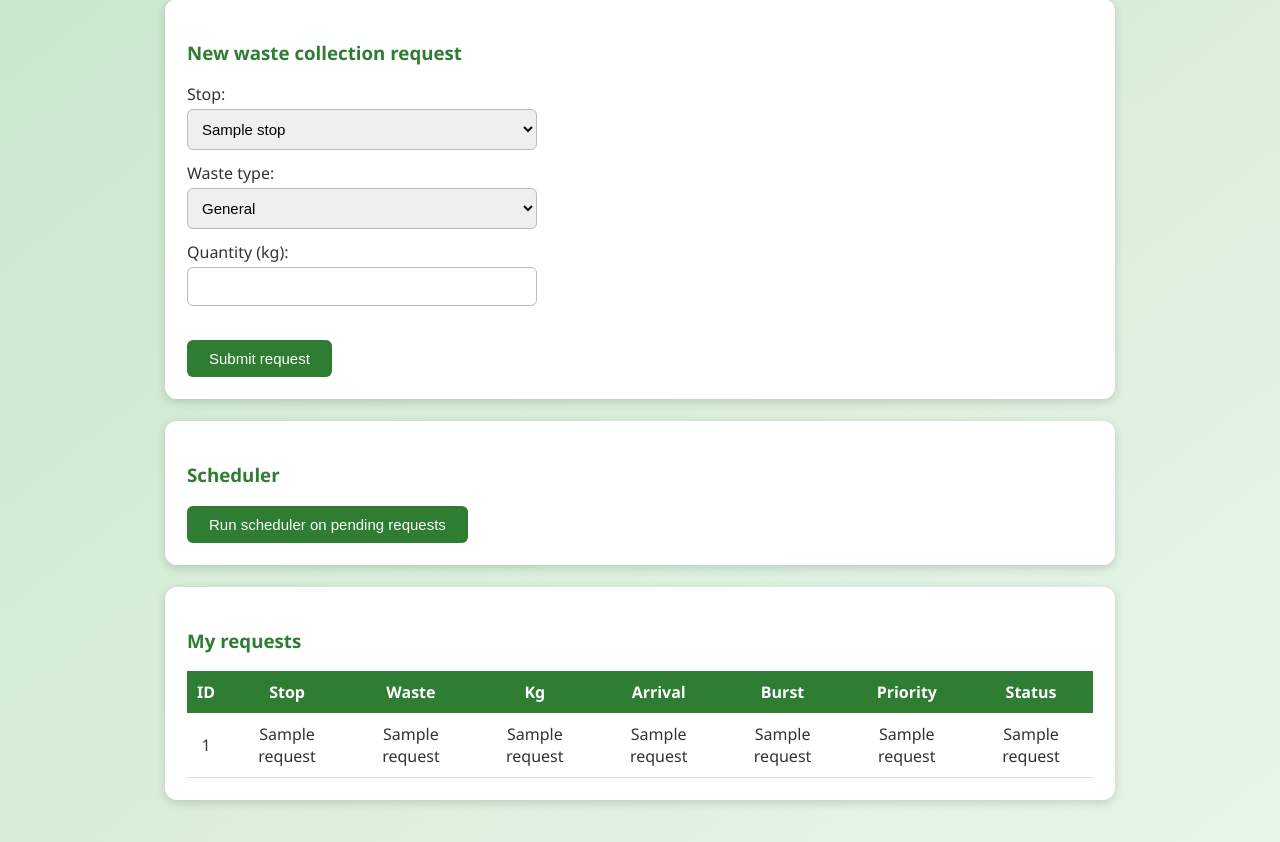
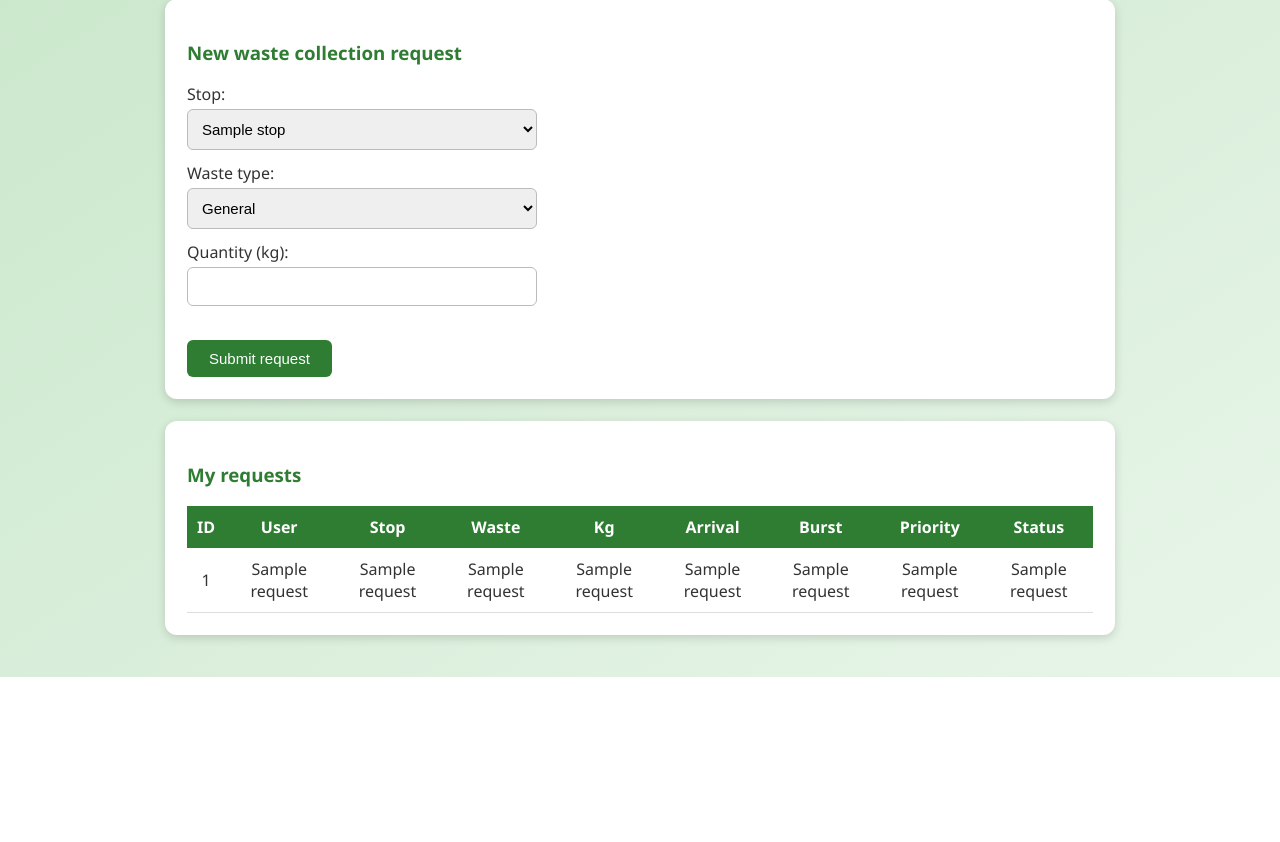
Before and after one commit to himishjaiswal/SMART-WASTE-MANAGER-, a Flask app: template templates/dashboard.html in a window 1280 px wide. Shown: the part 164-1006 px from the top of the page. After the commit the page ends 841 px from the top, so only its background shows below. Run offline with Flask 3, Linux system fonts and the light colour scheme; the template is opened without the code that fills it: most values are stand-ins (such as "Sample title", 1, 10 or a date in 2020).

Commit message:
admin role check, admin sees all requests

```diff
--- a/app.py
+++ b/app.py
@@ -23,6 +23,10 @@ def get_db():
         password="Sumit@123",
         database="waste_db"
     )
+
+
+def is_admin():
+    return session.get("role") == "admin"
 
 def choose_algorithm(rows):
     # rows = list of (id, arrival, burst, priority)
@@ -140,21 +144,31 @@ def dashboard():
     db = get_db()
     cur = db.cursor()
 
-    # stops the user can choose from (not the depot or dump site)
     cur.execute("SELECT stop_id, stop_name FROM stop WHERE stop_name NOT IN ('Depot', 'Dump Site')")
     stops = cur.fetchall()
 
-    # this user's requests, joined with the stop name
-    cur.execute("""SELECT r.request_id, s.stop_name, r.waste_type, r.quantity_kg,
-                          r.arrival_time, r.burst_time, r.priority, r.status
-                   FROM waste_request r JOIN stop s ON r.stop_id = s.stop_id
-                   WHERE r.user_id = %s ORDER BY r.request_id DESC""",
-                (session["user_id"],))
+    if is_admin():
+        # admin sees every user's requests
+        cur.execute("""SELECT r.request_id, s.stop_name, r.waste_type, r.quantity_kg,
+                              r.arrival_time, r.burst_time, r.priority, r.status, u.name
+                       FROM waste_request r
+                       JOIN stop s ON r.stop_id = s.stop_id
+                       JOIN users u ON r.user_id = u.user_id
+                       ORDER BY r.request_id DESC""")
+    else:
+        # normal user sees only their own requests
+        cur.execute("""SELECT r.request_id, s.stop_name, r.waste_type, r.quantity_kg,
+                              r.arrival_time, r.burst_time, r.priority, r.status, u.name
+                       FROM waste_request r
+                       JOIN stop s ON r.stop_id = s.stop_id
+                       JOIN users u ON r.user_id = u.user_id
+                       WHERE r.user_id = %s
+                       ORDER BY r.request_id DESC""", (session["user_id"],))
     requests = cur.fetchall()
     db.close()
 
     return render_template("dashboard.html", name=session["name"],
-                           stops=stops, requests=requests)
+                           stops=stops, requests=requests, role=session["role"])
 
 
 @app.route("/request", methods=["POST"])
@@ -188,8 +202,10 @@ def make_request():
 def run_scheduler_route():
     if "user_id" not in session:
         return redirect("/login")
+    if not is_admin():
+        return redirect("/dashboard")
 
-    run_scheduler()          # the function we added in Part 1
+    run_scheduler()
     return redirect("/results")
 
 
@@ -209,12 +225,14 @@ def results():
                    ORDER BY sr.result_id DESC""")
     rows = cur.fetchall()
     db.close()
-    return render_template("results.html", rows=rows)
+    return render_template("results.html", rows=rows, role=session["role"])
 
 @app.route("/start/<int:req_id>", methods=["POST"])
 def start_request(req_id):
     if "user_id" not in session:
         return redirect("/login")
+    if not is_admin():
+        return redirect("/dashboard")
 
     db = get_db()
     cur = db.cursor()
@@ -254,6 +272,8 @@ def start_request(req_id):
 def complete_request(req_id):
     if "user_id" not in session:
         return redirect("/login")
+    if not is_admin():
+        return redirect("/dashboard")
 
     db = get_db()
     cur = db.cursor()
--- a/templates/dashboard.html
+++ b/templates/dashboard.html
@@ -31,23 +31,25 @@
         </form>
     </div>
 
+    {% if role == 'admin' %}
     <div class="box">
         <h3>Scheduler</h3>
         <form method="POST" action="/run_scheduler">
             <button type="submit">Run scheduler on pending requests</button>
         </form>
     </div>
+    {% endif %}
 
     <div class="box">
-        <h3>My requests</h3>
+        <h3>{% if role == 'admin' %}All requests{% else %}My requests{% endif %}</h3>
         <table>
             <tr>
-                <th>ID</th><th>Stop</th><th>Waste</th><th>Kg</th>
+                <th>ID</th><th>User</th><th>Stop</th><th>Waste</th><th>Kg</th>
                 <th>Arrival</th><th>Burst</th><th>Priority</th><th>Status</th>
             </tr>
             {% for r in requests %}
             <tr>
-                <td>{{ r[0] }}</td><td>{{ r[1] }}</td><td>{{ r[2] }}</td><td>{{ r[3] }}</td>
+                <td>{{ r[0] }}</td><td>{{ r[8] }}</td><td>{{ r[1] }}</td><td>{{ r[2] }}</td><td>{{ r[3] }}</td>
                 <td>{{ r[4] }}</td><td>{{ r[5] }}</td><td>{{ r[6] }}</td><td>{{ r[7] }}</td>
             </tr>
             {% endfor %}
--- a/templates/results.html
+++ b/templates/results.html
@@ -23,11 +23,11 @@
                 <td>{{ r[4] }}</td><td>{{ r[5] }}</td><td>{{ r[6] }}</td>
                 <td>{{ r[7] }}</td><td>{{ r[8] }}</td><td>{{ r[9] }}</td>
                 <td>
-                    {% if r[9] == 'Scheduled' %}
+                    {% if role == 'admin' and r[9] == 'Scheduled' %}
                     <form method="POST" action="/start/{{ r[0] }}">
                         <button type="submit">Start</button>
                     </form>
-                    {% elif r[9] == 'In Progress' %}
+                    {% elif role == 'admin' and r[9] == 'In Progress' %}
                     <form method="POST" action="/complete/{{ r[0] }}">
                         <button type="submit">Complete</button>
                     </form>
```
